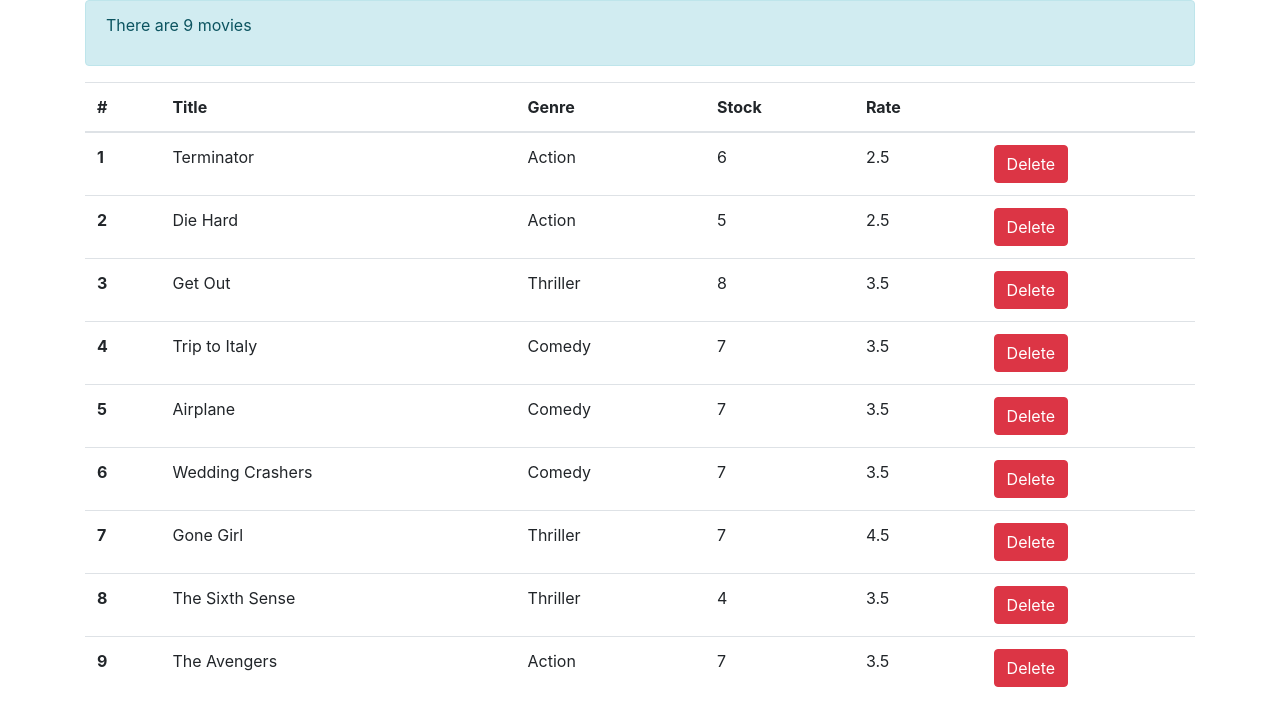
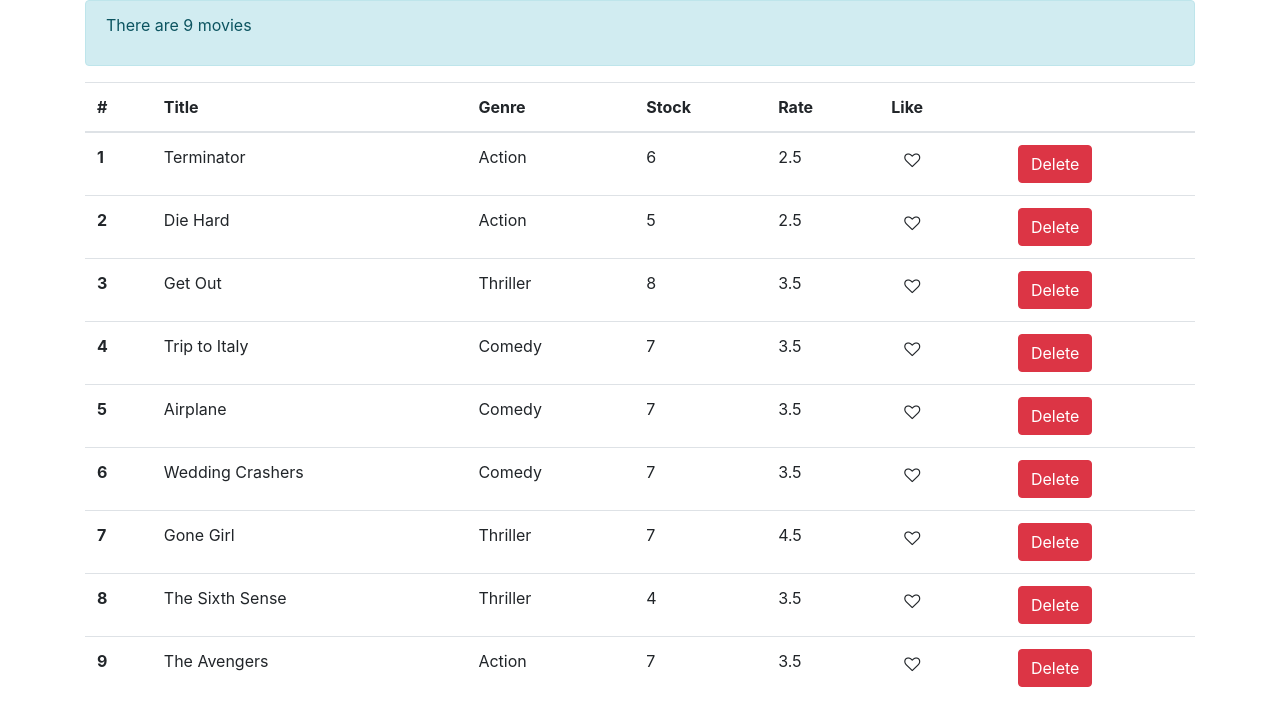
Before and after one commit to lfzarazuaa/vidly-003, a React (Create React App) app: page / in a window 1280 px wide. Shown: the top 726 px of the page. Built offline with nearby package versions, Linux system fonts and the light colour scheme.

Commit message:
Add like Icon.

```diff
--- a/src/App.js
+++ b/src/App.js
@@ -1,5 +1,5 @@
 import "./App.css";
-import Movies from "./components/Movies";
+import Movies from "./components/movies";
 
 function App() {
   return (
--- /dev/null
+++ b/src/components/common/likeIcon.jsx
@@ -0,0 +1,11 @@
+
+const LikeIcon = (props) => {
+    const { isLikeSelected, onClickLike } = props
+    return (
+        <i onClick = {onClickLike}
+                className = {"btn fa fa-heart" + (isLikeSelected?"":"-o")}
+                aria-hidden="true"></i>
+     );
+}
+
+export default LikeIcon;
--- a/src/components/movies.jsx
+++ b/src/components/movies.jsx
@@ -1,6 +1,7 @@
 import { Component, Fragment } from "react";
 import Formatter from "../utils/formatters";
-import { getMovies, deleteMovie, resetMovies } from "../services/fakeMovieService";
+import LikeIcon from "./common/likeIcon";
+import { getMovies, deleteMovie, resetMovies, saveMovie } from "../services/fakeMovieService";
 
 class Movies extends Component {
     constructor(props) {
@@ -32,9 +33,17 @@
         }
     }
 
+    handleOnLike = (movieId) => {
+        let movieToChangeLike = this.state.movies.find(movie=>movie._id===movieId);
+        movieToChangeLike.isLikePressed = !movieToChangeLike.isLikePressed;
+        const movieInDb = saveMovie(movieToChangeLike) // Save on Db
+        console.log(movieInDb);
+        this.setState({movies: getMovies()})
+    }
+
     handleOnDelete = (movieId) =>{
         try {
-            const deletedMovie = deleteMovie(movieId);
+            deleteMovie(movieId);
             this.setState({movies: getMovies()})
         } catch (error) {
             console.log(error)
@@ -48,6 +57,7 @@
                 genre: movie.genre.name,
                 numberInStock: movie.numberInStock,
                 dailyRentalRate: movie.dailyRentalRate,
+                isLikePressed: <LikeIcon isLikeSelected={movie.isLikePressed} onClickLike={()=>this.handleOnLike(movie._id)}></LikeIcon>,
                 deleteButton: <button className="btn btn-danger" onClick={()=>this.handleOnDelete(movie._id)}>Delete</button>
             }
         });
@@ -66,7 +76,8 @@
                     <th key={3} scope="col">Genre</th>
                     <th key={4} scope="col">Stock</th>
                     <th key={5} scope="col">Rate</th>
-                    <th key={6} scope="col"> </th>
+                    <th key={6} scope="col">Like</th>
+                    <th key={7} scope="col"> </th>
                 </tr>
                 </thead>
                 <tbody>
--- a/src/services/fakeMovieService.js
+++ b/src/services/fakeMovieService.js
@@ -7,6 +7,7 @@
     genre: { _id: "5b21ca3eeb7f6fbccd471818", name: "Action" },
     numberInStock: 6,
     dailyRentalRate: 2.5,
+    isLikePressed: false,
   },
   {
     _id: "5b21ca3eeb7f6fbccd471816",
@@ -14,6 +15,7 @@
     genre: { _id: "5b21ca3eeb7f6fbccd471818", name: "Action" },
     numberInStock: 5,
     dailyRentalRate: 2.5,
+    isLikePressed: false,
   },
   {
     _id: "5b21ca3eeb7f6fbccd471817",
@@ -21,6 +23,7 @@
     genre: { _id: "5b21ca3eeb7f6fbccd471820", name: "Thriller" },
     numberInStock: 8,
     dailyRentalRate: 3.5,
+    isLikePressed: false,
   },
   {
     _id: "5b21ca3eeb7f6fbccd471819",
@@ -28,6 +31,7 @@
     genre: { _id: "5b21ca3eeb7f6fbccd471814", name: "Comedy" },
     numberInStock: 7,
     dailyRentalRate: 3.5,
+    isLikePressed: false,
   },
   {
     _id: "5b21ca3eeb7f6fbccd47181a",
@@ -35,6 +39,7 @@
     genre: { _id: "5b21ca3eeb7f6fbccd471814", name: "Comedy" },
     numberInStock: 7,
     dailyRentalRate: 3.5,
+    isLikePressed: false,
   },
   {
     _id: "5b21ca3eeb7f6fbccd47181b",
@@ -42,6 +47,7 @@
     genre: { _id: "5b21ca3eeb7f6fbccd471814", name: "Comedy" },
     numberInStock: 7,
     dailyRentalRate: 3.5,
+    isLikePressed: false,
   },
   {
     _id: "5b21ca3eeb7f6fbccd47181e",
@@ -49,6 +55,7 @@
     genre: { _id: "5b21ca3eeb7f6fbccd471820", name: "Thriller" },
     numberInStock: 7,
     dailyRentalRate: 4.5,
+    isLikePressed: false,
   },
   {
     _id: "5b21ca3eeb7f6fbccd47181f",
@@ -56,6 +63,7 @@
     genre: { _id: "5b21ca3eeb7f6fbccd471820", name: "Thriller" },
     numberInStock: 4,
     dailyRentalRate: 3.5,
+    isLikePressed: false,
   },
   {
     _id: "5b21ca3eeb7f6fbccd471821",
@@ -63,6 +71,7 @@
     genre: { _id: "5b21ca3eeb7f6fbccd471818", name: "Action" },
     numberInStock: 7,
     dailyRentalRate: 3.5,
+    isLikePressed: false,
   },
 ];
 
@@ -83,10 +92,11 @@
 
 export function saveMovie(movie) {
   let movieInDb = movies.find((m) => m._id === movie._id) || {};
-  movieInDb.name = movie.name;
-  movieInDb.genre = genresAPI.genres.find((g) => g._id === movie.genreId);
+  movieInDb.title = movie.title;
+  movieInDb.genre = genresAPI.genres.find((g) => g._id === movie.genre._id);
   movieInDb.numberInStock = movie.numberInStock;
   movieInDb.dailyRentalRate = movie.dailyRentalRate;
+  movieInDb.isLikePressed = movie.isLikePressed;
 
   if (!movieInDb._id) {
     movieInDb._id = Date.now();
```
